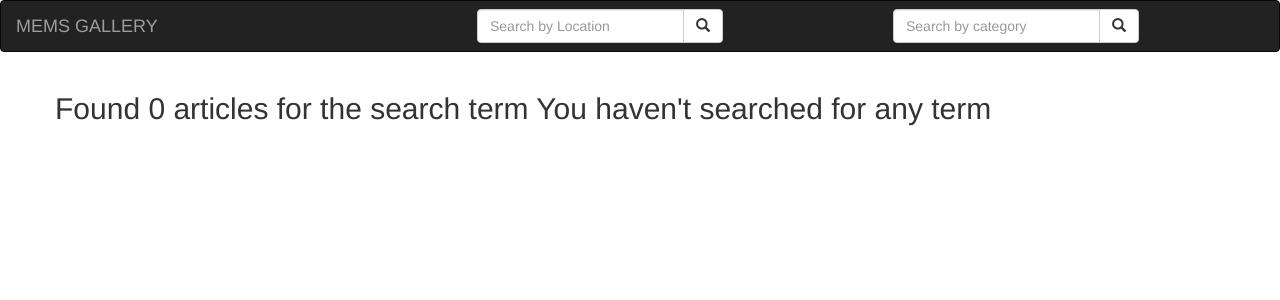
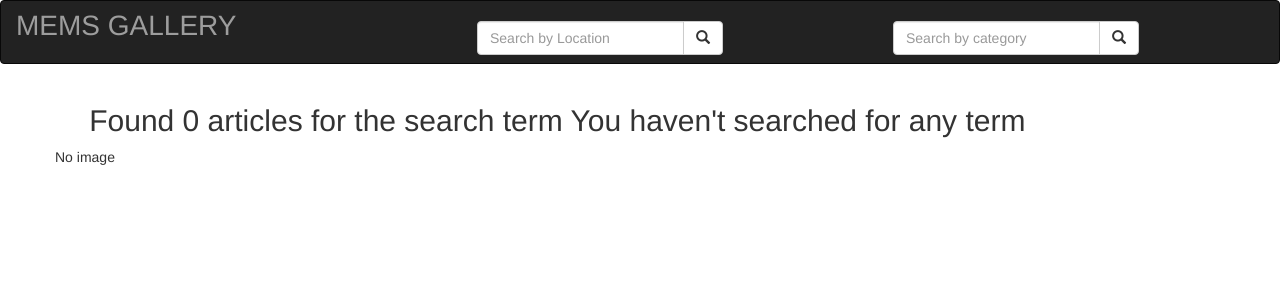
Before and after one commit to Memory-Wabwile/Mems-Gallery, a Django app: page /searched/ in a window 1280 px wide. Shown: the top 300 px of the page. Run offline with Django 3.2, Linux system fonts and the light colour scheme; some libraries are stand-ins or nearby versions.

Commit message:
style the home template

```diff
--- a/gallery/mems/templates/navbar.html
+++ b/gallery/mems/templates/navbar.html
@@ -6,17 +6,17 @@
   <meta name="viewport" content="width=device-width, initial-scale=1">
 </head>
 <body>
-<nav class="navbar navbar-inverse">
+<nav  class="navbar navbar-inverse">
   <div class="container-fluid">
-    <div class="navbar-header">
-      <a class="navbar-brand" >MEMS GALLERY</a>
+    <div   class="navbar-header">
+      <a style="font-size: 2em;" class="navbar-brand" >MEMS GALLERY</a>
     </div>
 
 
 
 
     <!-- Adding a search form  -->
-    <div class="col-sm-4 col-md-4 navbar-right">
+    <div style="padding-top: 1%;" class="col-sm-4 col-md-4 navbar-right">
 
       <form class="navbar-form" role="search" action="{% url 'search_results' %}">
 
@@ -31,7 +31,7 @@
     </div>
     <!-- search form end -->
 
-    <div class="col-sm-4 col-md-4 navbar-right">
+    <div style="padding-top: 1%;" class="col-sm-4 col-md-4 navbar-right">
 
       <form class="navbar-form" role="search" action="{% url 'search_results' %}">
 
--- a/gallery/mems/templates/search.html
+++ b/gallery/mems/templates/search.html
@@ -1,8 +1,10 @@
 {%extends 'base.html'%}
+{%load bootstrap3}
 {% block content %}
-<div class="container">
+{{block.super}}
+<div   class="container">
 
-  <div class="row">
+  <div  style="padding-left: 3%;" class="row">
     {% if image %}
     <h2>Found {{ image|length }} of searched term {{message}}</h2>
     {% else %}
@@ -13,17 +15,63 @@
 
   <div class="row">
 
-    {% if image %}
-    {% for image in image %}
-    <div class="col-sm-6 col-md-6">
-      <h1 class="text-center" >{{image.name}}</h1>
-      <img style="width: 80%; height: 300px; display: block; margin: 0 auto;" src="{{image.image.url}}" alt="the image">
-      <p style="padding-left: 5%; font-size: 20px;" > Description : {{image.description}}</p>
-      <p class="text-center" style="font-size: 20px;" >Location: {{image.location}}</p>
-      <p class="text-center" style="font-size: 20px;" >Category: {{image.category}}</p>
+    {%if image%}
+
+    <div class="container">
+      <div class="d-flex">
+        <div style="display: flex; flex-wrap: wrap; flex-direction: row; width: 100%;" class="row">
+          <div class="col-6">
+            <div class="card border-secondary">
+              {% for image in image %}
+              <h1 class="text-center">{{image.name}}</h1>
+              <img src="{{image.image.url}}" data-toggle="modal" data-target="#{{image.id}}" alt="" class="img-fluid"
+                id="eachimage" width="500" height="300">
+
+            </div>
+          </div>
+        </div>
+      </div>
+    </div>
+
+    <div class="modal fade" id="{{image.id}}" tabindex="-1" role="dialog" aria-labelledby="exampleModalLabel"
+      aria-hidden="true">
+      <div class="modal-dialog" role="document">
+        <div class="modal-content modalcard">
+          <div class="modal-header">
+            <h5 class="modal-title" id="imagetitle">{{image.name}}</h5>
+            <button type="button" class="close" data-dismiss="modal" aria-label="Close">
+              <span aria-hidden="true">&times;</span>
+            </button>
+          </div>
+          <div class="modal-body">
+            <img style="width: 80%; height: 300px;" src="{{image.image.url}}" alt="the image">
+            <p class="text-center"> {{image.description}}</p>
+            <p class="text-center">Location: {{image.location}}</p>
+            <p class="text-center">Category: {{image.category}}</p>
+          </div>
+          <div class="modal-footer">
+            <input class="form-control input-lg" type="text" value="{{image.image.url}}" id="{{image.id}}.url">
+            <button type="button" class="btn btn-secondary" data-dismiss="modal">Close</button>
+            <button type="button" class="btn btn-success " onclick="copyLink('{{image.id}}.url')">copy</button>
+          </div>
+          {%block script%}
+          <script>
+            copyLink = (element) => {
+              document.getElementById(element).select();
+              document.execCommand("copy");
+            }
+          </script>
+          {%endblock%}
+        </div>
+      </div>
     </div>
     {% endfor %}
-    {% endif %}
+
+
+    {%else%}
+    <p>No image</p>
+
+    {%endif%}
   </div>
 </div>
 {% endblock %}
--- a/gallery/mems/urls.py
+++ b/gallery/mems/urls.py
@@ -8,6 +8,7 @@ urlpatterns=[
     # path('',views.welcome,name = 'welcome'),
     path('' , views.mems_home, name = 'memsHome'),
     path('searched/',views.search_results,name='search_results'),
+    path('search_location/', views.search_location, name ='search_location'),
     re_path(r'^images/(\d+)',views.image,name ='image')
 
 ]
--- a/gallery/mems/views.py
+++ b/gallery/mems/views.py
@@ -18,8 +18,8 @@ def mems_home(request):
     function to display images on the home page
     '''
     image = Image.highlights()
-    message = "There's nothing to show"
-    return render(request, 'index.html' , {"image" : image , "message":message})
+
+    return render(request, 'index.html' , {"image" : image })
 
 def search_results(request):
 
@@ -34,6 +34,23 @@ def search_results(request):
         message = "You haven't searched for any term"
         return render(request, 'search.html',{"message":message})
 
+def search_location(request):
+
+    if 'location' in request.GET and request.GET["location"]:
+        location = request.GET.get("location")
+        search_location = Image.filter_by_location(location)
+        message = f"{location}"
+
+        return render(request, 'location.html',{"message":message,"search_location": search_location})
+
+    else:
+        message = "You haven't searched for any location"
+        return render(request, 'location.html',{"message":message})
+
+# def search_location(request,location):
+#     images = Image.filter_by_location(location)
+#     return render(request, 'location.html', {'locations': images})
+
 def image(request, id):
     try:
         image = Image.objects.get(pk = id)
```
Also changed, not shown: gallery/mems/models.py (+14 -3 lines), gallery/mems/templates/index.html (+18 -9 lines), gallery/mems/templates/location.html (added, +30 -0 lines), gallery/db.sqlite3, gallery/media/images/barbecue.jpg (added), gallery/media/images/cards.jpg (added), gallery/media/images/cocktails2.jpg (added), gallery/media/images/lion.webp (added).
